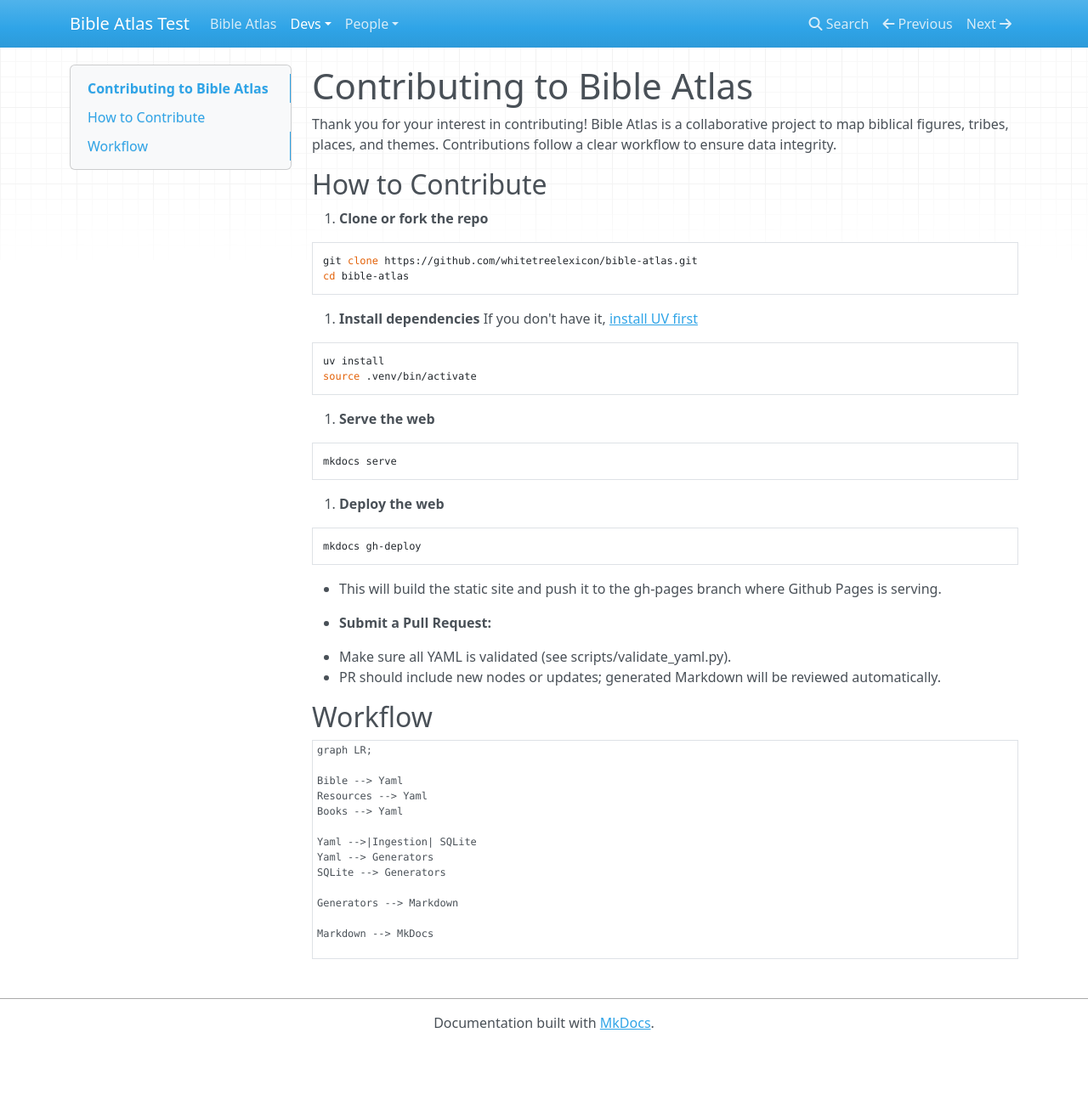
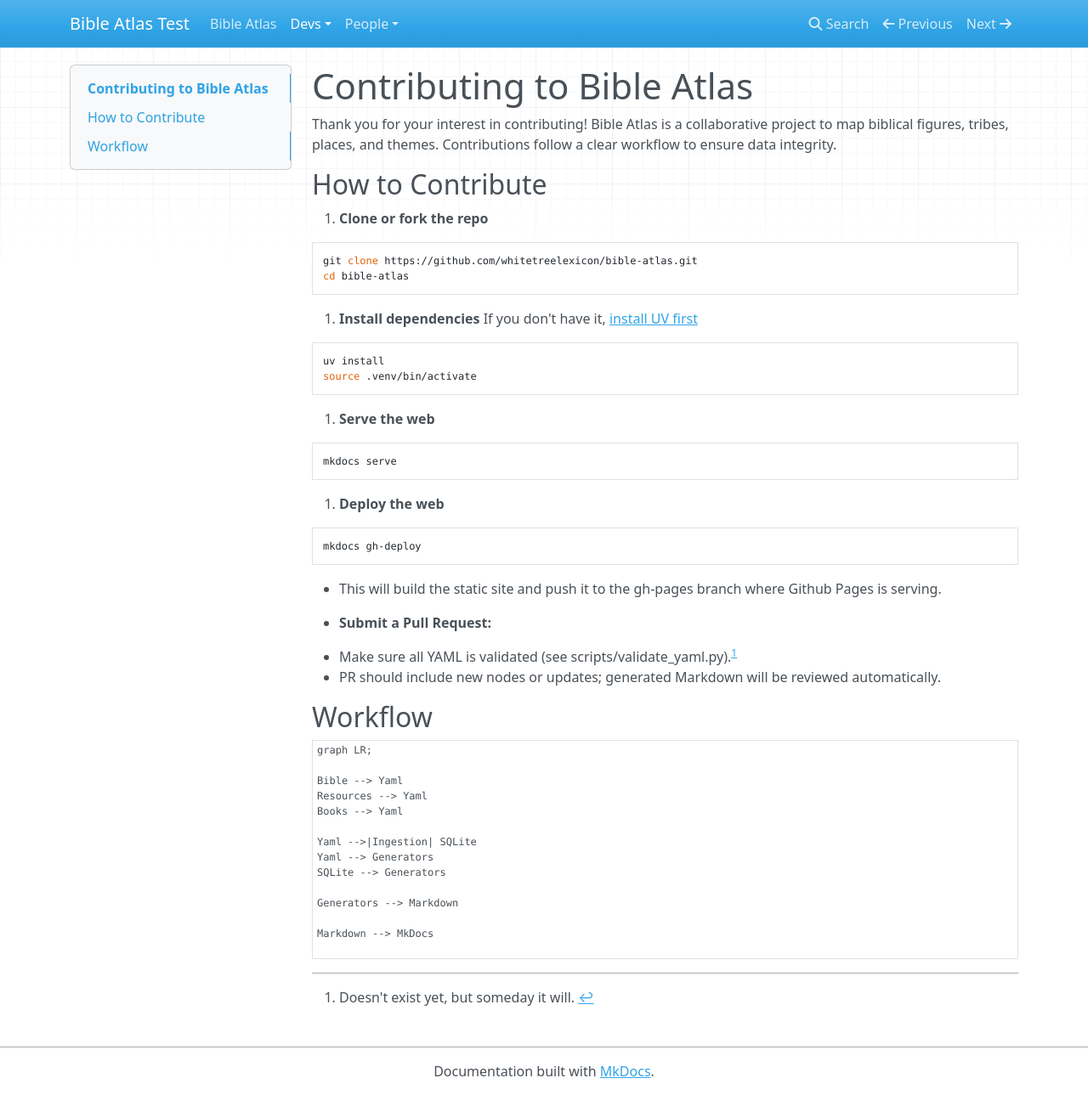
Before and after one commit to whitetreebible/connections, an MkDocs documentation site: the page built from docs/devs/contributing.md, in a window 1280 px wide and 1289 px high. Shown: the whole window at 85% size. Built offline with MkDocs 1.6.1, drawn with Linux system fonts in a browser that asks for light colours; nearby versions of some CDN libraries.

Commit message:
commit baseline before making daos

````diff
--- a/docs/devs/contributing.md
+++ b/docs/devs/contributing.md
@@ -51,3 +51,5 @@
 Markdown --> MkDocs
 
 ```
+
+[^validate]: Doesn't exist yet, but someday it will.
--- a/mkdocs.yml
+++ b/mkdocs.yml
@@ -6,3 +6,5 @@
 plugins:
   - search
   - mermaid2
+markdown_extensions:
+  - footnotes
````
Also changed, not shown: other parts of docs/devs/contributing.md (+1 -1 lines), 1 other file.
